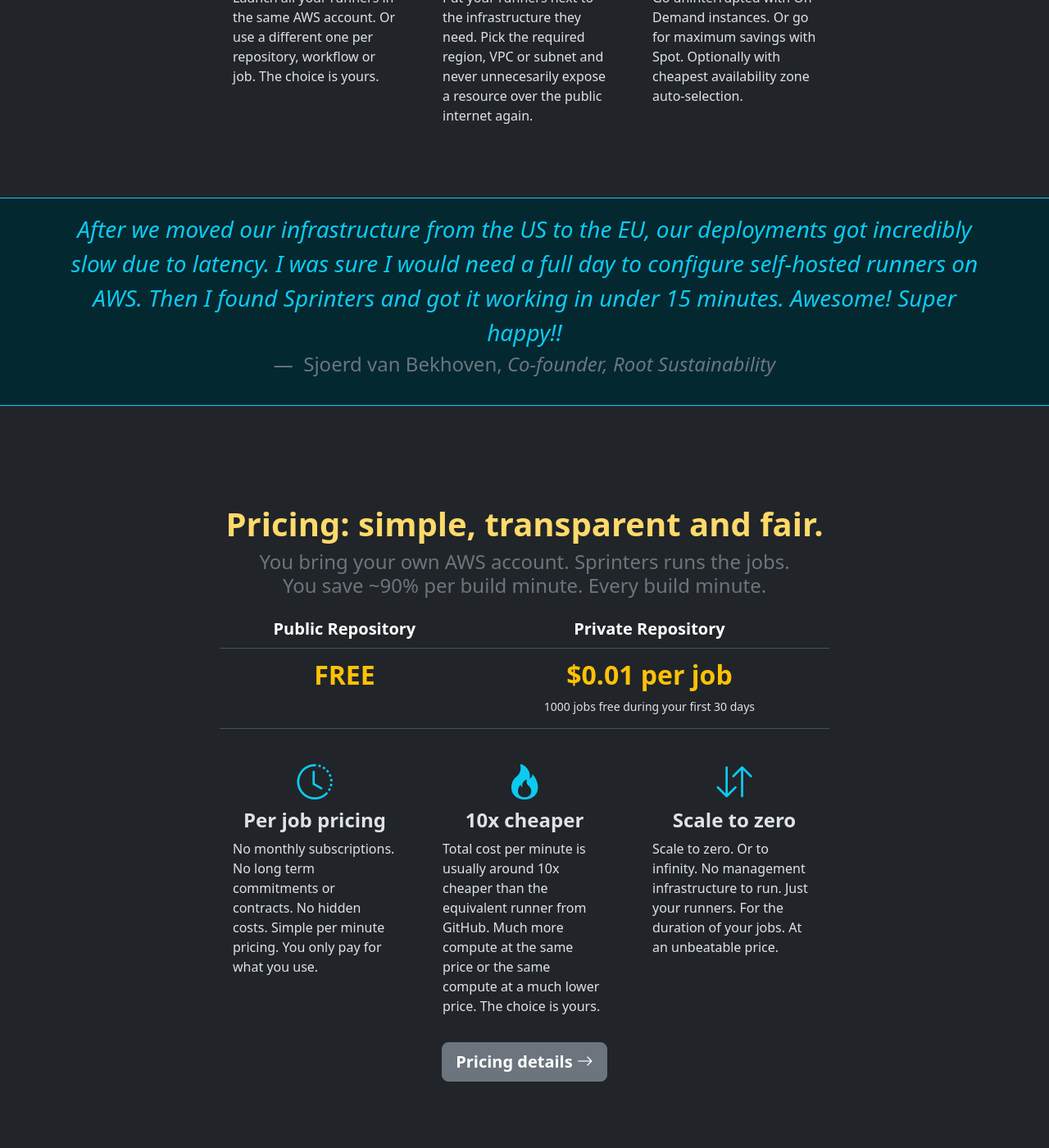
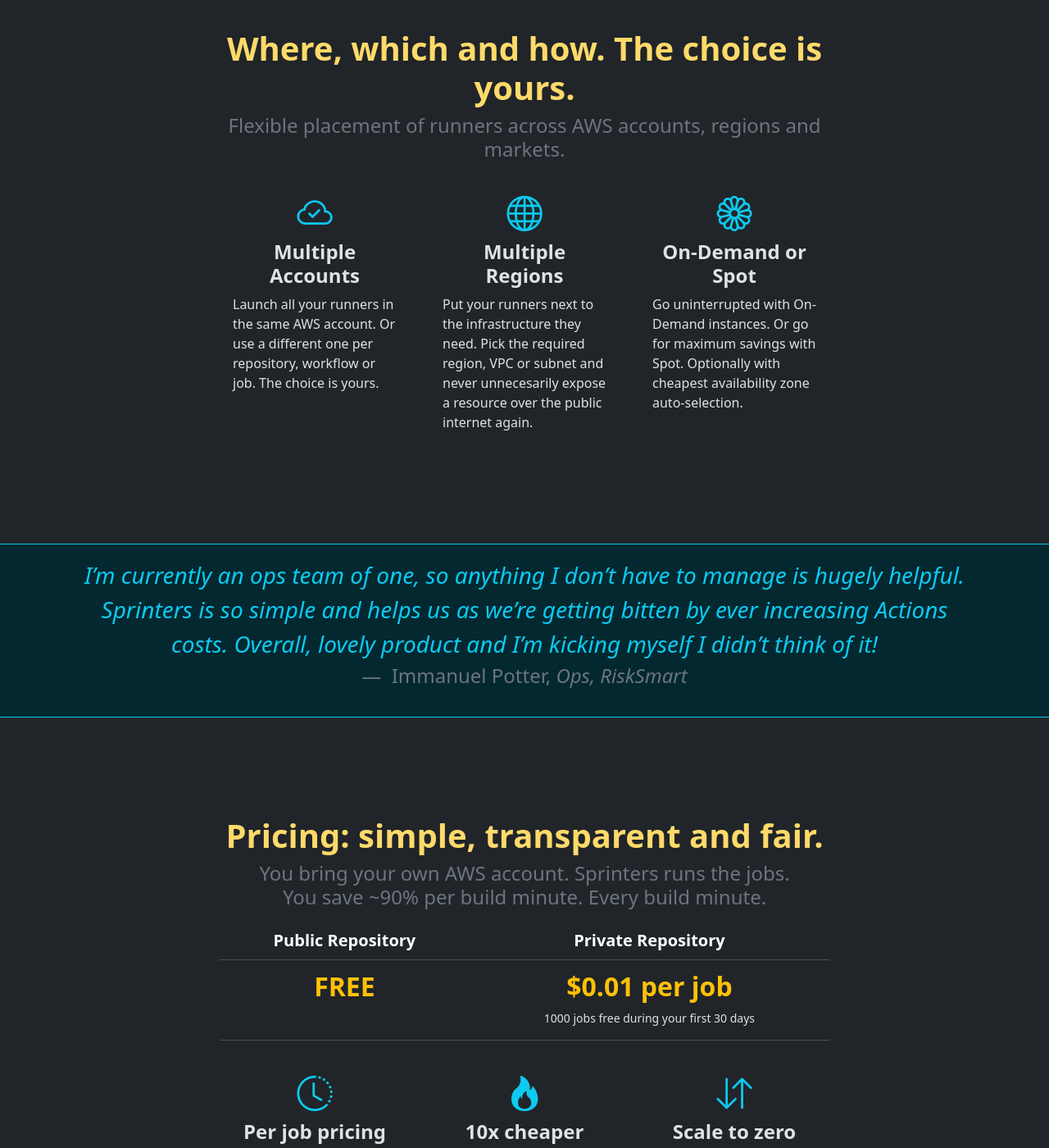
Before and after one commit to sprinters-sh/sprinters.sh, a Jekyll site: the page built from index.html, in a window 1280 px wide and 1400 px high, scrolled down 3444 px. Shown: the whole window at 82% size. Built offline with Jekyll 4.4.1, drawn with Linux system fonts in a browser that asks for light colours; some of the changed text lies outside the part shown.

Commit message:
Added quote from RiskSmart

```diff
--- a/index.html
+++ b/index.html
@@ -62,6 +62,23 @@
     </div>
 </div>
 
+</div>
+
+<div class="w-100 bg-info-subtle mt-7 text-info border-top border-bottom border-info">
+    <div class="container p-3">
+        <figure class="text-center">
+            <blockquote class="blockquote fs-3 fst-italic">
+                <p>After we moved our infrastructure from the US to the EU, our deployments got incredibly slow due to latency. I was sure I would need a full day to configure self-hosted runners on AWS. Then I found Sprinters and got it working in under 15 minutes. Awesome! Super happy!!</p>
+            </blockquote>
+            <figcaption class="blockquote-footer fs-4">
+                Sjoerd van Bekhoven, <cite title="Source Title">Co-founder, Root Sustainability</cite>
+            </figcaption>
+        </figure>
+    </div>
+</div>
+
+<div class="container">
+
 <div class="col-md-8 mx-auto text-center mt-5">
     <h2 class="pt-7 fw-semibold text-warning-emphasis fs-1">Larger runners. Larger disks. x64 and arm64.</h2>
     <h4 class="mb-5 text-secondary">Runners in all sizes. From tiny to humongous, and everything in between.</h4>
@@ -119,7 +136,7 @@
     </div>
 </div>
 
-<div class="col-md-8 mx-auto text-center mt-5 pb-4">
+<div class="col-md-8 mx-auto text-center mt-5">
     <h2 class="pt-7 fw-semibold text-warning-emphasis fs-1">Where, which and how. The choice is yours.</h2>
     <h4 class="mb-3 text-secondary">Flexible placement of runners across AWS accounts, regions and markets.</h4>
 
@@ -132,14 +149,14 @@
 
 </div>
 
-<div class="w-100 bg-info-subtle mt-5 text-info border-top border-bottom border-info">
+<div class="w-100 bg-info-subtle mt-7 text-info border-top border-bottom border-info">
     <div class="container p-3">
         <figure class="text-center">
             <blockquote class="blockquote fs-3 fst-italic">
-                <p>After we moved our infrastructure from the US to the EU, our deployments got incredibly slow due to latency. I was sure I would need a full day to configure self-hosted runners on AWS. Then I found Sprinters and got it working in under 15 minutes. Awesome! Super happy!!</p>
+                <p>I’m currently an ops team of one, so anything I don’t have to manage is hugely helpful. Sprinters is so simple and helps us as we’re getting bitten by ever increasing Actions costs. Overall, lovely product and I’m kicking myself I didn’t think of it!</p>
             </blockquote>
             <figcaption class="blockquote-footer fs-4">
-                Sjoerd van Bekhoven, <cite title="Source Title">Co-founder, Root Sustainability</cite>
+                Immanuel Potter, <cite title="Source Title">Ops, RiskSmart</cite>
             </figcaption>
         </figure>
     </div>
```
